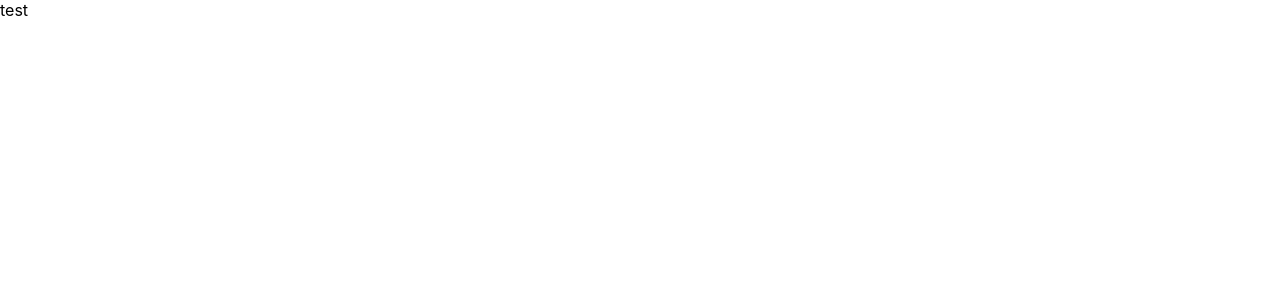
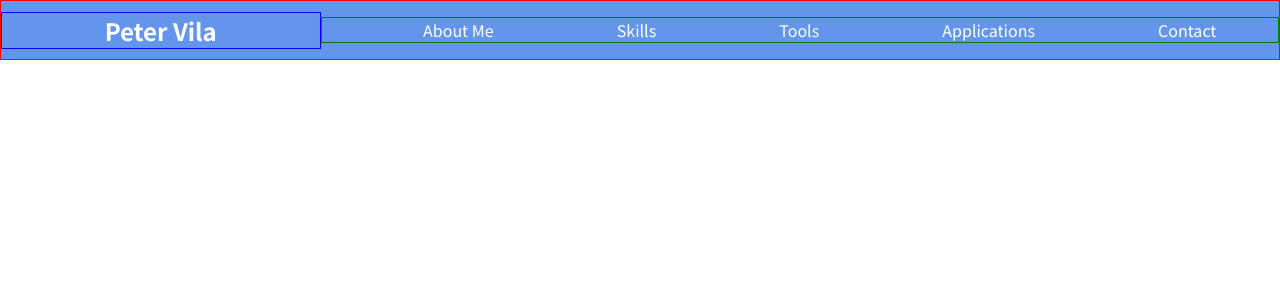
Before and after one commit to PeterVila/personal-portfolio, a React (Create React App) app: page / in a window 1280 px wide. Shown: the top 300 px of the page. Built offline with nearby package versions, Linux system fonts and the light colour scheme.

Commit message:
Completed base navbar while incorporating sass scalable code.

```diff
--- a/src/App.js
+++ b/src/App.js
@@ -1,6 +1,10 @@
+import Navbar from './components/Navbar/Navbar'
+
 function App() {
   return (
-    <>test</>
+    <>
+      <Navbar />
+    </>
   );
 }
 
--- a/src/components/Navbar/Navbar.js
+++ b/src/components/Navbar/Navbar.js
@@ -0,0 +1,28 @@
+import './Navbar.scss'
+
+const Navbar = () => {
+  return (
+    <nav>
+      <h2 className="navbar-title">Peter Vila</h2>
+      <ul className="navbar-list">
+        <li className="navbar-list__item">
+          <a href="/">About Me</a>
+        </li>
+        <li className="navbar-list__item">
+          <a href="/">Skills</a>
+        </li>
+        <li className="navbar-list__item">
+          <a href="/">Tools</a>
+        </li>
+        <li className="navbar-list__item">
+          <a href="/">Applications</a>
+        </li>
+        <li className="navbar-list__item">
+          <a href="/">Contact</a>
+        </li>
+      </ul>
+    </nav>
+  );
+}
+
+export default Navbar
--- a/src/components/Navbar/Navbar.scss
+++ b/src/components/Navbar/Navbar.scss
@@ -0,0 +1,33 @@
+@import "/src/components/sassStyles/variables";
+
+nav {
+  display: flex;
+  border: 1px solid red;
+  background-color: cornflowerblue;
+  color: $default;
+  .navbar-title {
+    border: 1px solid blue;
+    text-align: center;
+    width: calc(100% * (1/4));
+    margin: 0;
+    align-self: center;
+  }
+  .navbar-list {
+    display: flex;
+    list-style-type: none;
+    border: 1px solid green;
+    width: calc(100% * (3/4));
+    justify-content: space-around;
+    align-items: center;
+    &__item {
+      a:link,
+      a:visited {
+      color: white;
+      text-decoration: none;
+      }
+      a:hover {
+        color: skyblue;
+      }
+    }
+  }
+}
--- a/src/components/sassStyles/_variables.scss
+++ b/src/components/sassStyles/_variables.scss
@@ -1,2 +1,4 @@
 // This partial contains repeatable property values, such as brand colors and sizes.
 // ex) By storing #002e25 in the variable $primaryDark2Color
+
+$default: #fff;
--- a/src/index.scss
+++ b/src/index.scss
@@ -1,13 +1,13 @@
+@import url('https://fonts.googleapis.com/css2?family=Noto+Sans+JP:wght@400;700&display=swap');
+
+* {
+  box-sizing: border-box;
+}
+
+html {
+  font-family: 'Noto Sans JP', sans-serif;
+}
+
 body {
   margin: 0;
-  font-family: -apple-system, BlinkMacSystemFont, 'Segoe UI', 'Roboto', 'Oxygen',
-    'Ubuntu', 'Cantarell', 'Fira Sans', 'Droid Sans', 'Helvetica Neue',
-    sans-serif;
-  -webkit-font-smoothing: antialiased;
-  -moz-osx-font-smoothing: grayscale;
 }
-
-code {
-  font-family: source-code-pro, Menlo, Monaco, Consolas, 'Courier New',
-    monospace;
-}
```
Also changed, not shown: public/index.html (+0 -23 lines), src/components/sassStyles/_typography.scss (renamed from src/components/sassStyles/_typograpyh.scss).
